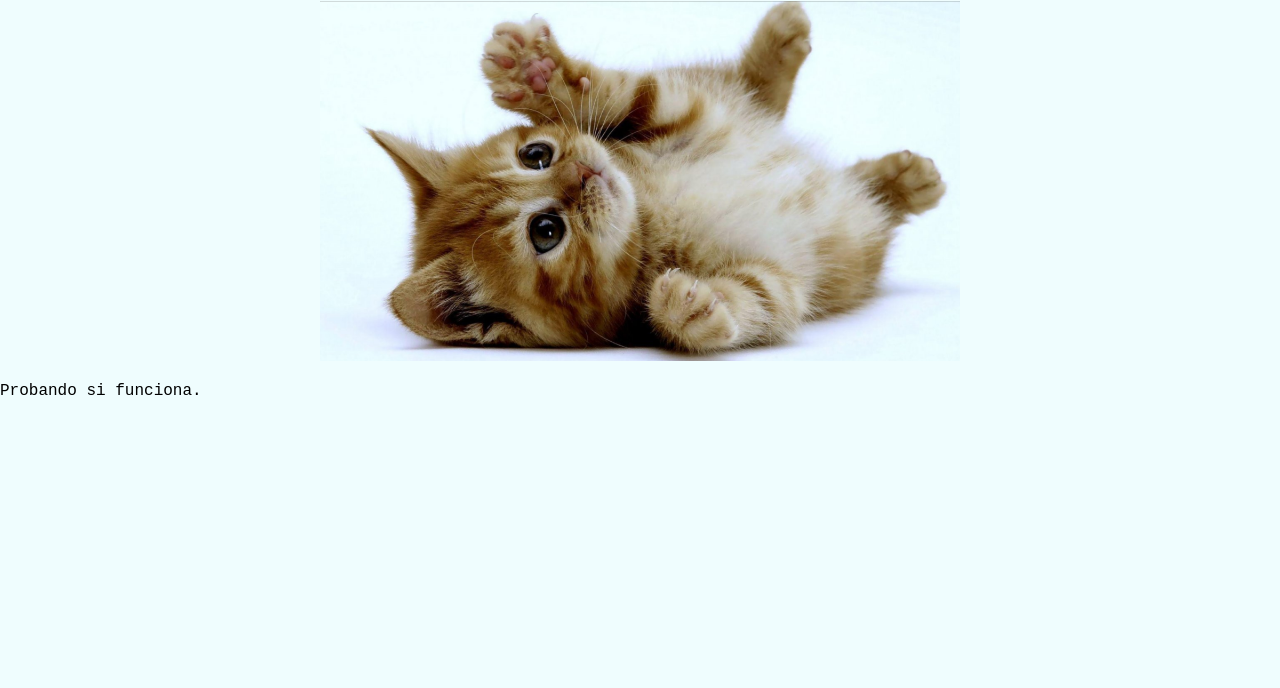
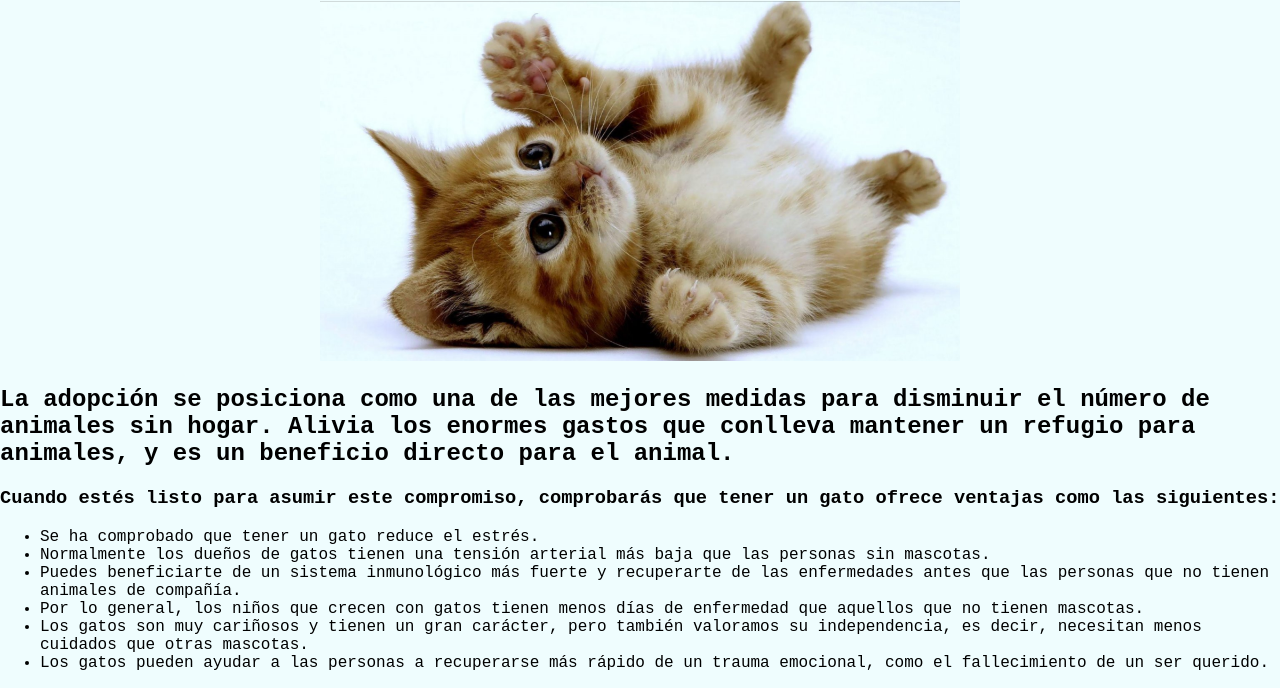
Before and after one commit to v3ro7/grupal_jap, a plain HTML site: page index.html in a window 1280 px wide. Shown: the part 185-873 px from the top of the page. Before the commit the page ends 800 px from the top, so only its background shows below. Drawn offline with Linux system fonts and the light colour scheme.

Commit message:
Update index.html

```diff
--- a/index.html
+++ b/index.html
@@ -22,11 +22,17 @@
         <img src="img/descarga.png" alt="gatito recostado">
     </div>
 
+<h2>La adopción se posiciona como una de las mejores medidas para disminuir el número de animales sin hogar. Alivia los enormes gastos que conlleva mantener un refugio para animales, y es un beneficio directo para el animal.</h2>
 
-    <p>Probando si funciona.</p>
-
-
-
+    <h3>Cuando estés listo para asumir este compromiso, comprobarás que tener un gato ofrece ventajas como las siguientes:</h3>
+    <ul style="list-style-type: disc">
+        <li>Se ha comprobado que tener un gato reduce el estrés.</li>
+        <li>Normalmente los dueños de gatos tienen una tensión arterial más baja que las personas sin mascotas.</li>
+        <li>Puedes beneficiarte de un sistema inmunológico más fuerte y recuperarte de las enfermedades antes que las personas que no tienen animales de compañía.</li>
+        <li>Por lo general, los niños que crecen con gatos tienen menos días de enfermedad que aquellos que no tienen mascotas.</li>
+        <li>Los gatos son muy cariñosos y tienen un gran carácter, pero también valoramos su independencia, es decir, necesitan menos cuidados que otras mascotas.</li>
+        <li>Los gatos pueden ayudar a las personas a recuperarse más rápido de un trauma emocional, como el fallecimiento de un ser querido.</li>
+        </ul>
     <script src="js/scripts.js" type="text/javascript"></script>
 </body>
 </html>
```
